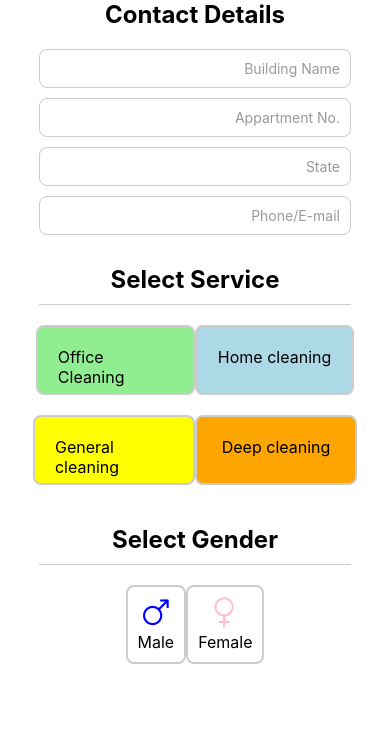
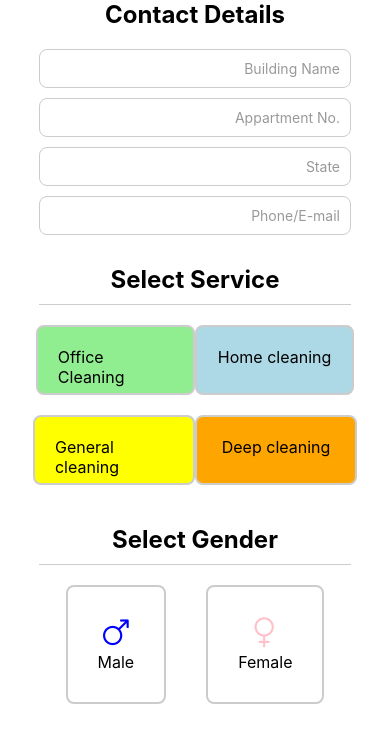
Before and after one commit to Juhaied/react-native-mbl, a React Native app in the folder my-app/: screen / in a window 390 px wide. Shown: the top 742 px of the page. Built offline with nearby package versions, Linux system fonts and the light colour scheme.

Commit message:
Gap Added

```diff
--- a/my-app/components/Select.js
+++ b/my-app/components/Select.js
@@ -25,10 +25,11 @@ export default function Select(){
               <Icon name="mars" size={30} color="blue" />
               <Text style={styles.genderText}>Male</Text>
             </TouchableOpacity>
+            <View style={styles.gap} />
             <TouchableOpacity
-          style={[
-            styles.genderBox,
-            selectedGender === 'female' && styles.selectedGender,
+              style={[
+              styles.genderBox,
+              selectedGender === 'female' && styles.selectedGender,
           ]}
           onPress={() => handleGenderSelect('female')}
         >
@@ -66,7 +67,11 @@ const styles = StyleSheet.create({
       borderWidth: 2,
       borderColor: '#ccc',
       borderRadius: 8,
-      padding: 10,
+      padding: 30,
+
+    },
+    gap: {
+      width: 40, // Adjust the width to control the size of the gap
     },
     selectedGender: {
       borderColor: 'green', // Any styling for selected options
```
Also changed, not shown: my-app/App.js (+7 -6 lines).
